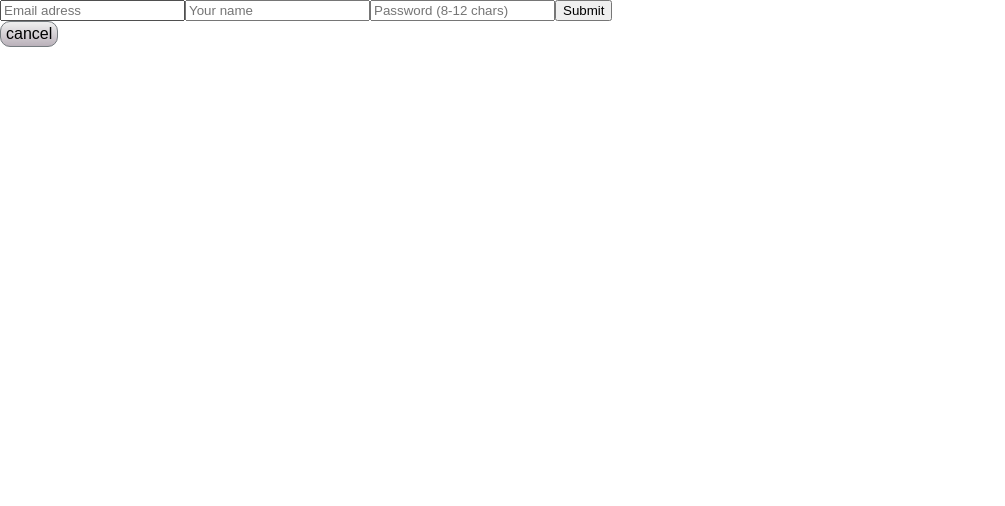
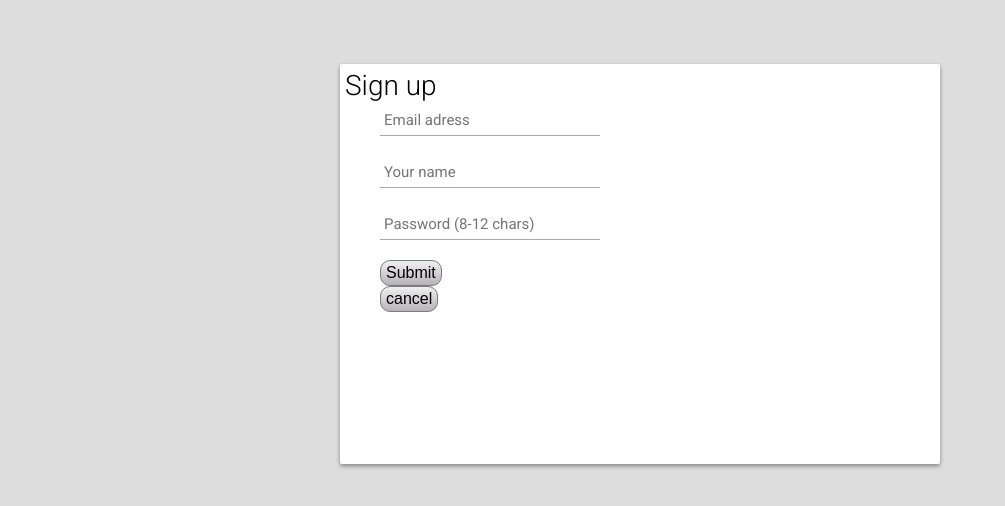
Before and after one commit to ShalevAbadi/PharmApp, a React (Create React App) app in the folder clientside/: page / in a window 1280 px wide. Both pictures are taken after a click on the element "not a user? signup". Shown: the top 506 px of the page, without its empty margins (0-1005 px from the left). Built offline with nearby package versions, Linux system fonts and the light colour scheme; no server answers.

Commit message:
signup css started

```diff
--- a/clientside/src/addDrug.comp.js
+++ b/clientside/src/addDrug.comp.js
@@ -50,7 +50,7 @@ export class AddDrug extends React.Component {
                     <input type="number" ref="daysAfterOpened" />
                     <span> Days After Opened: </span>
                 </label>
-                <input type="submit" value="Submit" />
+                <button type="submit" value="Submit"> Submit</button>
                 <button onClick={this.props.returnHome}> cancel </button>
             </form>
         );
--- a/clientside/src/login.comp.js
+++ b/clientside/src/login.comp.js
@@ -29,7 +29,7 @@ export class Login extends React.Component {
                 <form onSubmit={this.onSubmit}>
                     <input type="text" placeholder="Email" ref="email" />
                     <input type="password" placeholder="Password" ref="password" />
-                    <input type="submit" value="Submit" />
+                    <button type="submit" value="Submit"> Submit</button>
                 </form>
                 <p onClick={this.onSignup}>not a user? signup</p>
             </div>
--- a/clientside/src/signup.comp.js
+++ b/clientside/src/signup.comp.js
@@ -1,5 +1,5 @@
 import * as React from 'react';
-
+import './style-sheets/signup/signup.css'
 export class Signup extends React.Component {
 
     validateEmail = (email) => {
@@ -26,14 +26,18 @@ export class Signup extends React.Component {
 
     render() {
         return (
-            <div>
+            <div id='signup-box'>
+                <h1>Sign up</h1>
+
+                <div id='signup'>
                     <form onSubmit={this.handleSubmit}>
                         <input type="text" placeholder="Email adress" ref="email" />
                         <input type="text" placeholder="Your name" ref="userName" />
                         <input type="password" placeholder="Password (8-12 chars)" ref="password" />
-                    <input type="submit" value="Submit" />
+                        <button type="submit" value="Submit"> Submit</button>
                     </form>
                     <button onClick={this.props.returnHome}> cancel </button>
+                </div>
             </div>
         );
     };
--- /dev/null
+++ b/clientside/src/style-sheets/signup/signup.css
@@ -0,0 +1,104 @@
+@import url(https://fonts.googleapis.com/css?family=Roboto:400,300,500);
+*:focus {
+  outline: none;
+}
+
+body {
+  margin: 0;
+  padding: 0;
+  background: #DDD;
+  font-size: 16px;
+  color: #222;
+  font-family: 'Roboto', sans-serif;
+  font-weight: 300;
+}
+
+#signup-box {
+  position: relative;
+  margin: 5% auto;
+  width: 600px;
+  height: 400px;
+  background: #FFF;
+  border-radius: 2px;
+  box-shadow: 0 2px 4px rgba(0, 0, 0, 0.4);
+}
+
+#signup {
+  position: absolute;
+  top: 0;
+  left: 0;
+  box-sizing: border-box;
+  padding: 40px;
+  width: 300px;
+  height: 400px;
+}
+
+h1{
+  margin: 0px 0 20px 0;
+  font-weight: 300;
+  font-size: 28px;
+}
+
+input[type="text"],
+input[type="password"] {
+  display: block;
+  box-sizing: border-box;
+  margin-bottom: 20px;
+  padding: 4px;
+  width: 220px;
+  height: 32px;
+  border: none;
+  border-bottom: 1px solid #AAA;
+  font-family: 'Roboto', sans-serif;
+  font-weight: 400;
+  font-size: 15px;
+  transition: 0.2s ease;
+}
+
+input[type="text"]:focus,
+input[type="password"]:focus {
+  border-bottom: 2px solid #16a085;
+  color: #16a085;
+  transition: 0.2s ease;
+}
+
+input[type="submit"] {
+  margin-top: 28px;
+  width: 120px;
+  height: 32px;
+  background: #16a085;
+  border: none;
+  border-radius: 2px;
+  color: #FFF;
+  font-family: 'Roboto', sans-serif;
+  font-weight: 500;
+  text-transform: uppercase;
+  transition: 0.1s ease;
+  cursor: pointer;
+}
+
+input[type="submit"]:hover,
+input[type="submit"]:focus {
+  opacity: 0.8;
+  box-shadow: 0 2px 4px rgba(0, 0, 0, 0.4);
+  transition: 0.1s ease;
+}
+
+input[type="submit"]:active {
+  opacity: 1;
+  box-shadow: 0 1px 2px rgba(0, 0, 0, 0.4);
+  transition: 0.1s ease;
+}
+
+.or {
+  position: absolute;
+  top: 180px;
+  left: 280px;
+  width: 40px;
+  height: 40px;
+  background: #DDD;
+  border-radius: 50%;
+  box-shadow: 0 2px 4px rgba(0, 0, 0, 0.4);
+  line-height: 40px;
+  text-align: center;
+}
--- a/clientside/src/style-sheets/userDrugsList.css
+++ /dev/null
@@ -1,20 +0,0 @@
-@import url(https://fonts.googleapis.com/css?family=Bangers);
-h1 {
-    text-align: center;
-    font-weight: normal;
-    color: #0000;
-    text-transform: uppercase;
-    white-space: nowrap;
-    font-size: 70px;
-    z-index: 1000;
-    font-family: 'Bangers', cursive;
-    text-shadow: 5px 5px 0 rgba(0, 0, 0);
-
-  }
-
-.drugListNavButtons{
-    width: 50%;
-    margin: 0 auto;
-    position: relative;
-    text-align: center;
-}
--- /dev/null
+++ b/clientside/src/style-sheets/userDrugsList/userDrugsList.css
@@ -0,0 +1,12 @@
+h1 {
+    font-weight: normal;
+    color: #0000;
+    z-index: 1000;
+    text-shadow: 5px 5px 0 rgba(0, 0, 0);
+
+  }
+
+.drugListNavButtons{
+    margin: 0 auto;
+    position: relative;
+}
--- /dev/null
+++ b/clientside/src/style-sheets/userDrugsList/userDrugsTable.css
@@ -0,0 +1,35 @@
+table {
+	background: #f5f5f5;
+	border-collapse: separate;
+	box-shadow: inset 0 1px 0 #fff;
+	line-height: 24px;
+	margin-top: 30px;
+	text-align: left;
+	position: relative;
+}
+
+th {
+	background: #c5e3f7; /* Old browsers */
+	background: -moz-linear-gradient(top, #c5e3f7 0%, #d8f2ff 50%, #bce0ee 100%); /* FF3.6-15 */
+	background: -webkit-linear-gradient(top, #c5e3f7 0%,#d8f2ff 50%,#bce0ee 100%); /* Chrome10-25,Safari5.1-6 */
+	background: linear-gradient(to bottom, #c5e3f7 0%,#d8f2ff 50%,#bce0ee 100%); /* W3C, IE10+, FF16+, Chrome26+, Opera12+, Safari7+ */
+	filter: progid:DXImageTransform.Microsoft.gradient( startColorstr='#c5e3f7', endColorstr='#bce0ee',GradientType=0 ); /* IE6-9 */
+	border-left: 1px solid #f5f5f5;
+	border-right: 1px solid #f5f5f5;
+	border-top: 1px solid #f5f5f5;
+	border-bottom: 1px solid #f5f5f5;
+	color: #000;
+    font-weight: bold;
+	padding: 10px 15px;
+	position: relative;
+}
+
+
+td {
+	border-right: 1px solid #fff;
+	border-left: 1px solid #e8e8e8;
+	border-top: 1px solid #fff;
+	border-bottom: 1px solid #e8e8e8;
+	padding: 10px 15px;
+	position: relative;
+}
--- a/clientside/src/style-sheets/userDrugsTable.css
+++ /dev/null
@@ -1,33 +0,0 @@
-table {
-	background: #f5f5f5;
-	border-collapse: separate;
-	box-shadow: inset 0 1px 0 #fff;
-	line-height: 24px;
-	margin: 30px auto;
-	text-align: left;
-	width: 800px;
-}
-
-th {
-	background: linear-gradient(#777, #444);
-	border-left: 1px solid #555;
-	border-right: 1px solid #555;
-	border-top: 1px solid #555;
-	border-bottom: 1px solid #333;
-	box-shadow: inset 0 1px 0 #999;
-	color: #fff;
-    font-weight: bold;
-	padding: 10px 15px;
-	position: relative;
-	text-shadow: 0 1px 0 #000;
-}
-
-
-td {
-	border-right: 1px solid #fff;
-	border-left: 1px solid #e8e8e8;
-	border-top: 1px solid #fff;
-	border-bottom: 1px solid #e8e8e8;
-	padding: 10px 15px;
-	position: relative;
-}
--- a/clientside/src/userDrug.comp.js
+++ b/clientside/src/userDrug.comp.js
@@ -1,7 +1,7 @@
 import * as React from 'react';
 import { UserDrugView } from './userDrugView.comp';
-import './style-sheets/userDrugsTable.css';
-import './style-sheets/userDrugsList.css'
+import './style-sheets/userDrugsList/userDrugsTable.css';
+import './style-sheets/userDrugsList/userDrugsList.css'
 
 export class UserDrugs extends React.Component {
 
--- a/clientside/src/userDrugView.comp.js
+++ b/clientside/src/userDrugView.comp.js
@@ -1,5 +1,5 @@
 import * as React from 'react';
-import './style-sheets/userDrug.css';
+import './style-sheets/userDrugsList/userDrug.css';
 export class UserDrugView extends React.Component {
 
     getExpirationToShow = () => {
```
Also changed, not shown: clientside/src/style-sheets/login/login.css (added), clientside/src/style-sheets/userDrugsList/userDrug.css (renamed from clientside/src/style-sheets/userDrug.css). Lines whose indentation alone changed are shown as unchanged.
